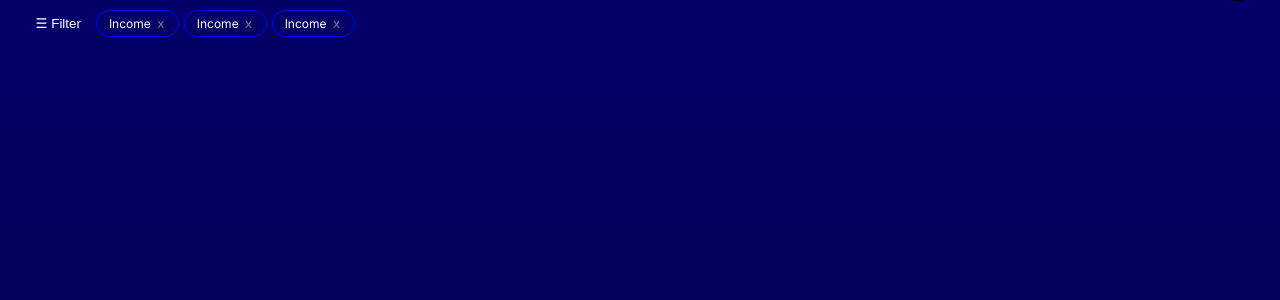
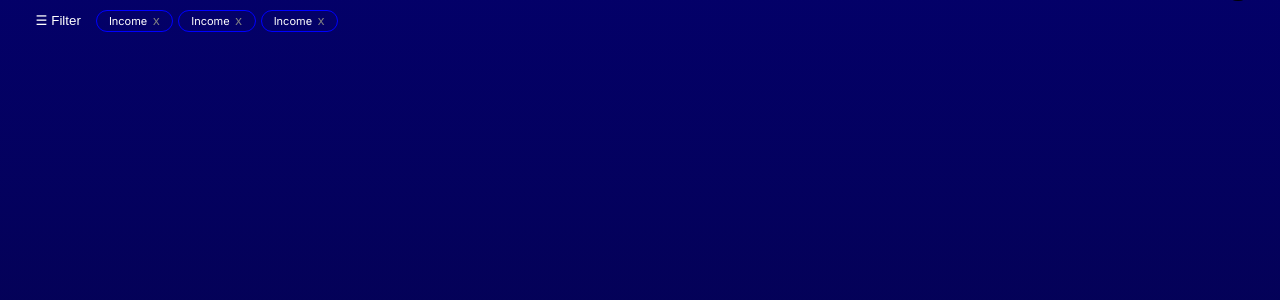
Before and after one commit to ibnu-umer/money-tracker-v2, a Django app: page /transactions/ in a window 1280 px wide. Shown: the part 56-356 px from the top of the page. Run offline with Django 5.2, Linux system fonts and the light colour scheme.

Commit message:
style(transactions): add style to filtered-items

```diff
--- a/moneytracker/static/css/transactions.css
+++ b/moneytracker/static/css/transactions.css
@@ -33,20 +33,21 @@
     gap: 5px;
     border-radius: 16px;
     border: 0.7px solid #0000ff;
-    padding: 5px 12px;
+    padding: 3px 12px;
     width: fit-content;
 }
 
 .filtered-item {
-    font-size: 12px;
+    font-size: 11px;
 }
 
 .filtered-close {
     cursor: pointer;
-    width: 10px;
+    width: 8px;
     background: transparent;
     border: none;
     color: #828282;
+    line-height: 10px;
 }
 
 .sidebar {
@@ -95,11 +96,6 @@
     background: #34495e;
 }
 
-/* .content {
-    padding: 20px;
-    transition: margin-left 0.3s ease;
-} */
-
 
 
 
```
